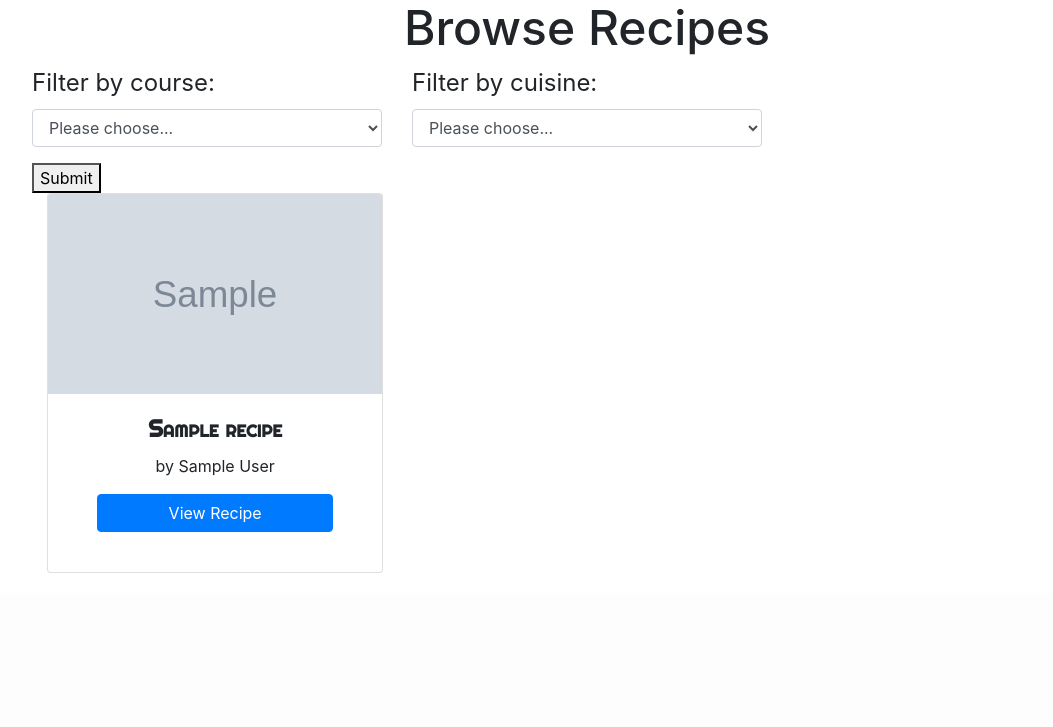
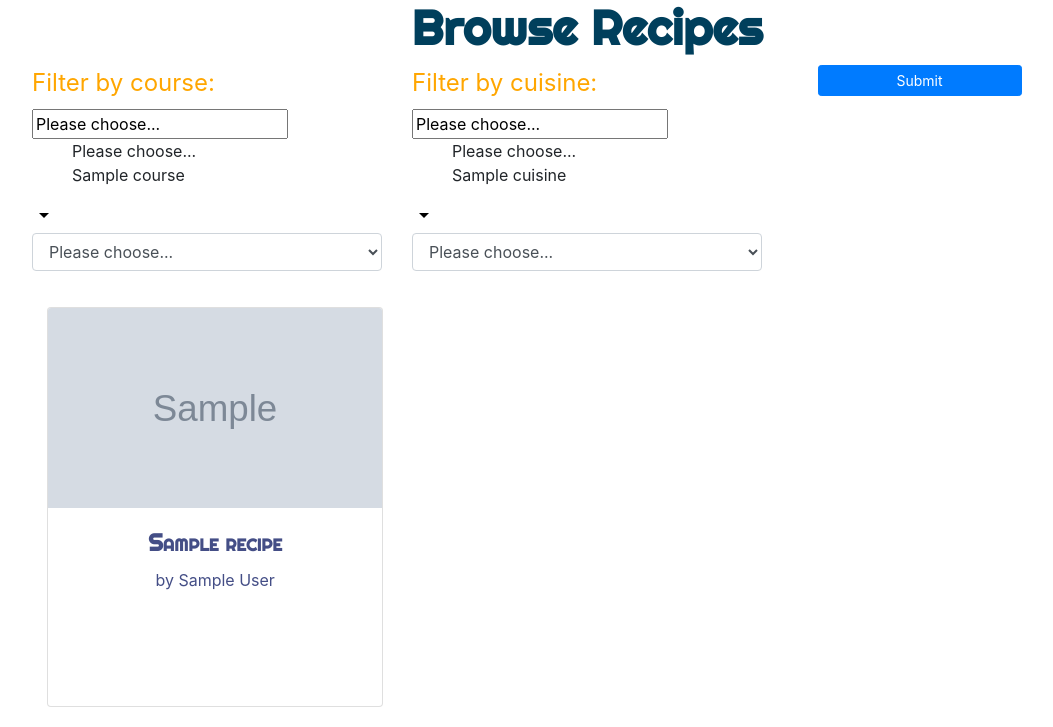
Before and after one commit to LibbyH52/Cookbook-App, a Flask app: page /browse_recipes in a window 1280 px wide. Shown: the part 481-1208 px from the top of the page, without its empty margins (53-1106 px from the left). Before the commit the page ends 1054 px from the top, so only its background shows below. Run offline with Flask 2, Linux system fonts and the light colour scheme; grey boxes marked "Sample" are stand-in pictures; a database or web service that is not in the repository returns one stand-in record (values such as "Sample title"); some libraries are stand-ins or nearby versions.

Commit message:
reorganised display on loop items in display recipe.html added style and font colors for headings, bootstrap card items and form labels  to style.css

```diff
--- a/static/css/style.css
+++ b/static/css/style.css
@@ -11,9 +11,19 @@ header{
 /****************************************nav styles*/
 .navbar .navbar-brand{
     color: #ffffff;
+    font-size: 1.5em;
+}
+.navbar .navbar-brand:hover{
+    color: #ffffff;
+    font-weight: 800;
 }
 .navbar-nav .nav-item .nav-link{
     color: #ffffff;
+    font-size: 1.5em;
+}
+.navbar-nav .nav-item .nav-link:hover{
+    color: #ffffff;
+    font-weight: 800;
 }
 /***********************************heading styles*/
 
@@ -28,7 +38,10 @@ h1 {
 }
 
 h2 {
+    color: #003f5c;
+    font-family: 'Righteous', cursive;
     font-size: 3em;
+    font-weight: 700;
     text-align: center;
 }
 
@@ -55,10 +68,18 @@ h5 {
 .loop-item {
     display: inline-block;
     margin-bottom: 40px;
+    min-height: 400px;
 }
+.loop-item a{
 
+}
+.loop-item a:hover{
+    text-decoration: none;
+}
 .card {
-    height: 380px;
+    color: #444e86;
+    margin-top: 20px;
+    min-height: 400px;
 }
 
 .card-img-top {
@@ -93,6 +114,10 @@ h5 {
 .form-inline .form-control {
     width: 100%;
     margin: 0 auto;
+}
+
+label{
+    color: #ffa600;
 }
 
 /*******************styles for Display Recipe Page*/
--- a/templates/base.html
+++ b/templates/base.html
@@ -39,7 +39,10 @@
    </body>
     <script src="http://code.jquery.com/jquery-3.3.1.min.js"                                                integrity="sha256-FgpCb/KJQlLNfOu91t/NMZxltwRo8QtmkMRdAu8=" crossorigin="anonymous"></script>
     <script src="https://cdnjs.cloudflare.com/ajax/libs/materialize/1.0.0/js/materialize.min.js"></script>
-
-
+    <script>
+       $(document).ready(function(){
+          $('select').formSelect();
+  });
+    </script>
 </body>
 </html>
--- a/templates/browserecipes.html
+++ b/templates/browserecipes.html
@@ -7,7 +7,7 @@
                <div class="col-sm-12 col-md-6 col-lg-4">
                    <div class="form-group">
                         <label for="course">Filter by course: </label>
-                        <select class="form-control" name="course" id="coursetype">
+                        <select class="form-control" name="course" id="course">
                             <option selected>Please choose...</option>
                         {% for course in courses %}
                           <option value="{{course.course_name}}"> {{course.course_name}}</option>
@@ -17,8 +17,8 @@
                 </div>
                 <div class="col-sm-12 col-md-6 col-lg-4">
                    <div class="form-group">
-                        <label for="course">Filter by cuisine: </label>
-                        <select name="cuisine" class="form-control" id="course">
+                        <label for="cuisine">Filter by cuisine: </label>
+                        <select class="form-control" name="cuisine" id="cuisine">
                             <option selected>Please choose...</option>
                             {% for cuisine in cuisine %}
                                   <option value="{{cuisine.cuisine_name}}"> {{cuisine.cuisine_name}}</option>
@@ -26,22 +26,25 @@
                         </select>
                     </div>
                 </div>
+                 <div class="col-sm-6 col-md-4 col-lg-3">
+                    <button class="btn btn-primary btn-sm" type="Submit">Submit</button>
                 </div>
-            <button type="Submit">Submit</button>
+            </div>
         </form>
 
         <div classs="row">
             <!-- iterates through recipes in the database and displays name and a picture for each -->
             {% for recipe in recipes %}
                <div class="col-sm-12 col-md-6 col-lg-4 loop-item">
+                  <a href="{{url_for('display_recipe', recipe_id=recipe._id)}}">
                    <div class="card">
                         <img class="card-img-top" src="{{recipe.image_url}}" alt="Card image cap">
                         <div class="card-body">
                             <h5 class="card-title">{{recipe.recipe_name}}</h5>
                             <p class="card-details"> by {{recipe.author}} </p>
-                            <a href="{{url_for('display_recipe', recipe_id=recipe._id)}}" class="btn btn-primary">View Recipe</a>
                         </div>
                     </div>
+                    </a>
               </div>
             {% endfor %}
         </div>
```
Also changed, not shown: templates/displayrecipe.html (+10 -14 lines), templates/filteredrecipes.html (deleted, +0 -19 lines). Lines whose indentation alone changed are shown as unchanged.
